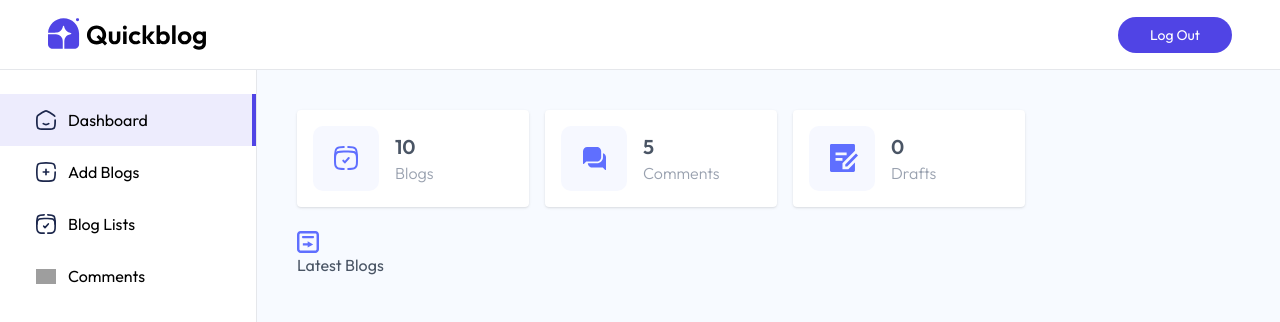
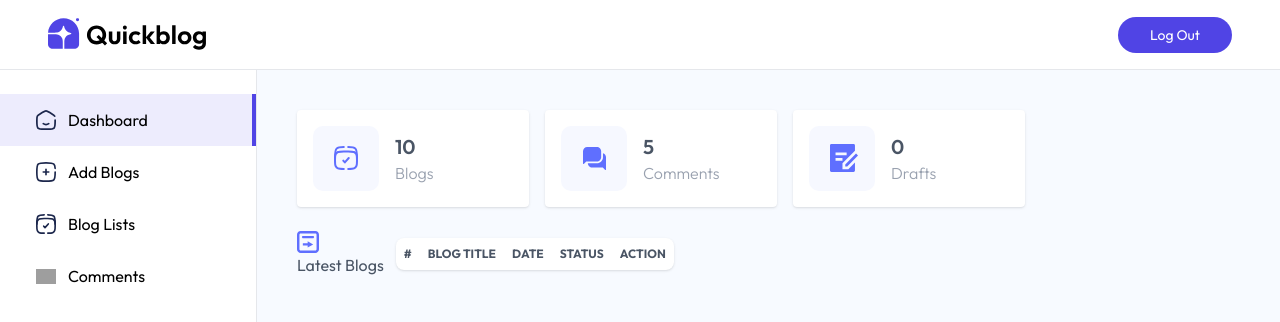
Before and after one commit to outgoingrudra/Blog-site, a React (Vite) app in the folder frontend/: page /admin in a window 1280 px wide. Shown: the top 322 px of the page. Built offline with nearby package versions, Linux system fonts and the light colour scheme; grey boxes are pictures that could not be loaded.

Commit message:
changes made

```diff
--- a/frontend/src/Pages/Admin/Dashboard.jsx
+++ b/frontend/src/Pages/Admin/Dashboard.jsx
@@ -54,6 +54,19 @@
       <img src={assets.dashboard_icon_4} alt="" />
       <p>Latest Blogs</p>
     </div>
+    <div className="relative  max-w-4xl overflow-x-auto shadow rounded-lg  scrollbar-hide bg-white ">
+      <table className='w-full  text-sm  text-gray-500'>
+        <thead className=' text-xs text-gray-600 text-left uppercase'>
+           <tr>
+            <th scope='col' className='px-2 py-2'>#</th>
+            <th scope='col' className='px-2 py-2'>Blog Title</th>
+            <th scope='col' className='px-2 py-2'>Date</th>
+            <th scope='col' className='px-2 py-2'>Status</th>
+            <th scope='col' className='px-2 py-2'>Action</th>
+           </tr>
+        </thead>
+      </table>
+    </div>
   </div>
 </div>
 
```
